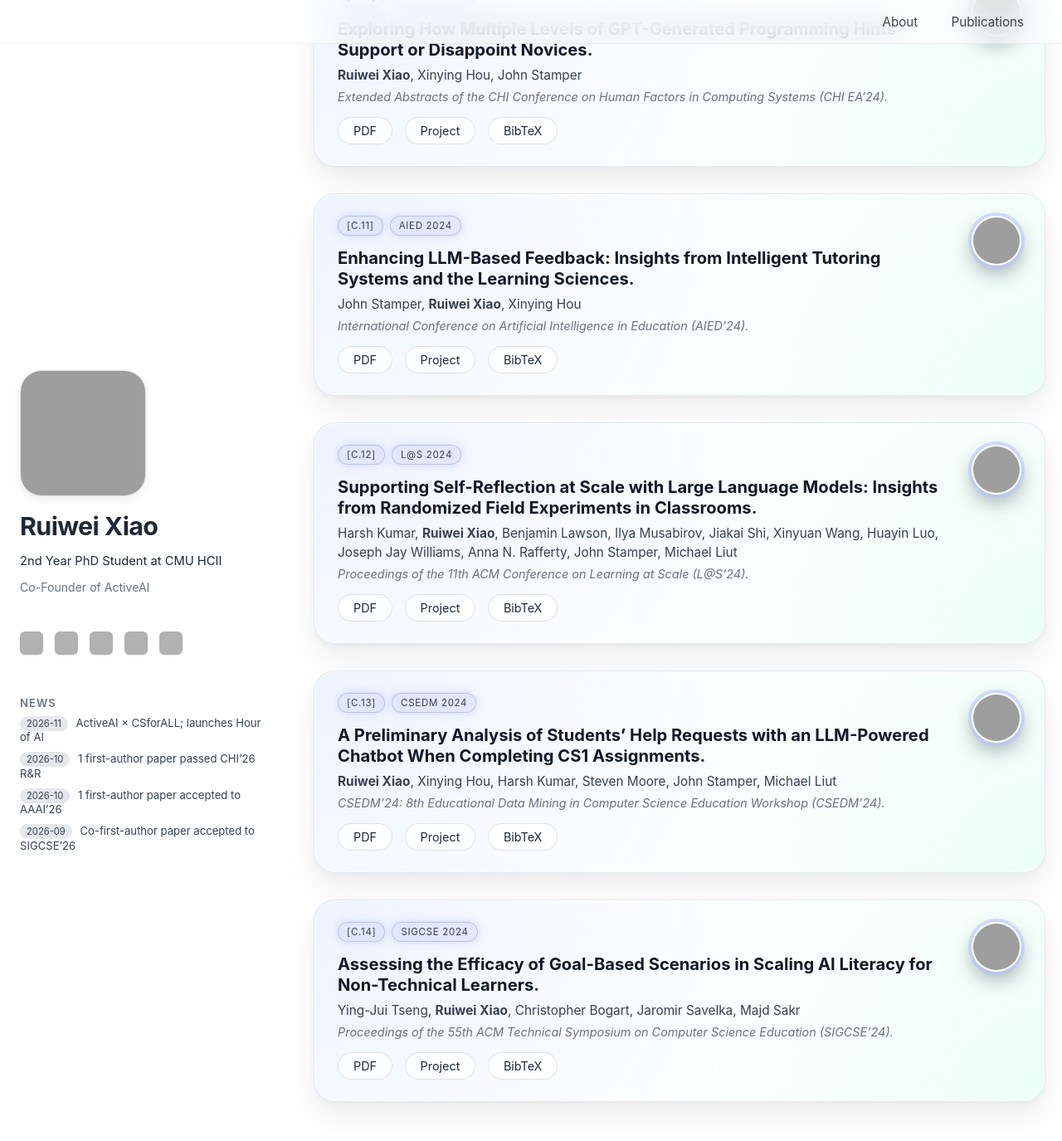
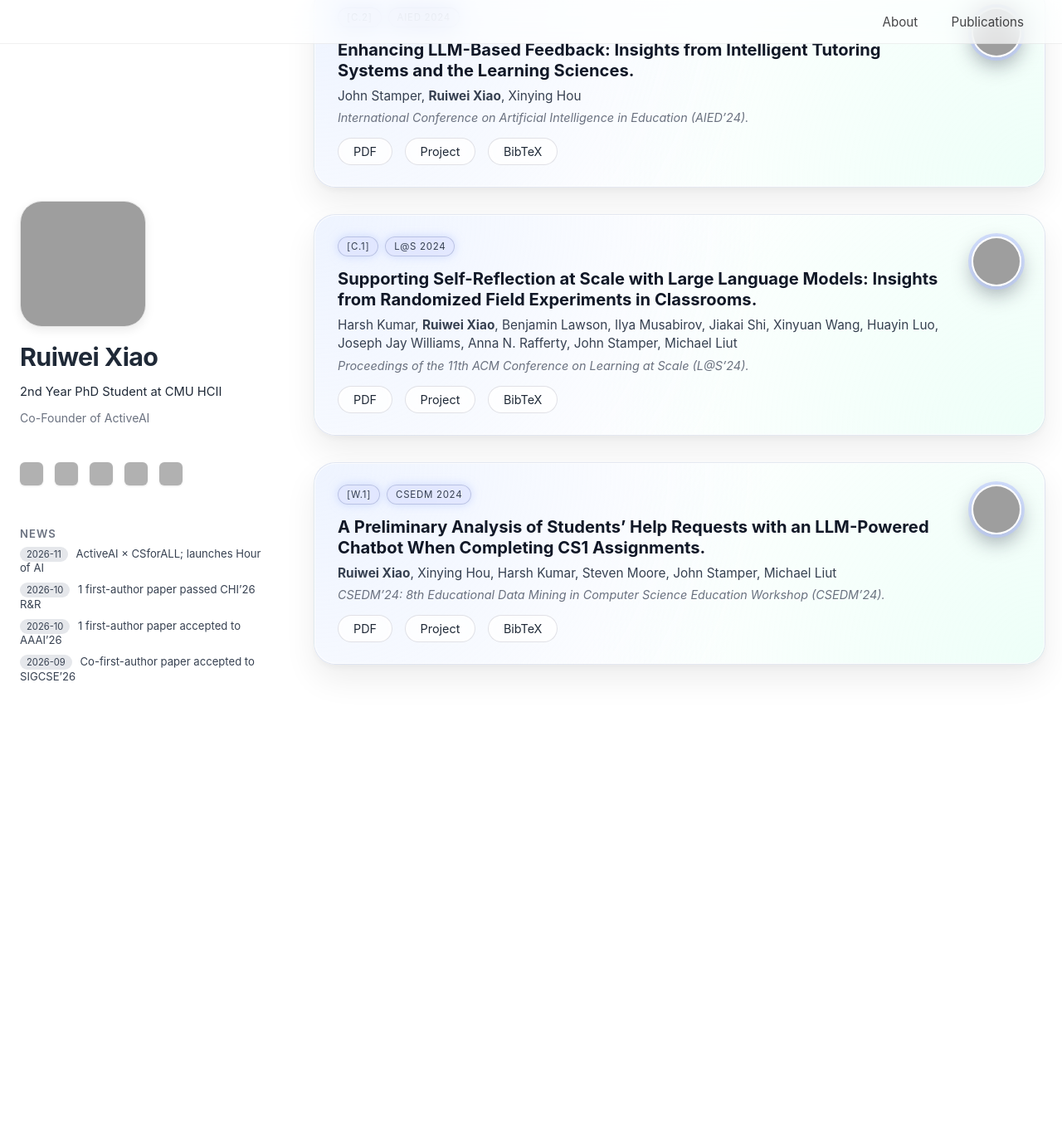
Before and after one commit to ruiwei-xiao/ruiwei-xiao.github.io, a Jekyll site: the page built from publications.md, in a window 1280 px wide and 1400 px high, scrolled down 2802 px. Shown: the top 1375 px of the window at 83% size. Built offline with Jekyll 4.4.1, drawn with Linux system fonts in a browser that asks for light colours; after the commit the page ends 3675 px from its top, so only the background shows below that; some of the changed text lies outside the part shown; grey boxes are pictures that could not be loaded.

Commit message:
Update publications.md

```diff
--- a/publications.md
+++ b/publications.md
@@ -4,13 +4,13 @@ title: Publications – Ruiwei Xiao
 permalink: /publications/
 ---
 
-<h2>Selected Publications</h2>
+<h2>Publications</h2>
 
-<!-- CHI 2026 -->
+<!-- [C.6] CHI 2026 -->
 <div class="pub-card">
   <div class="pub-left">
     <div class="pub-tags">
-      <span>CHI 2026</span><span>AI in Education</span>
+      <span>[C.6]</span><span>CHI 2026</span>
     </div>
     <div class="pub-title">
       Do Teachers Dream of GenAI Widening Educational (In)Equality
@@ -32,11 +32,11 @@ permalink: /publications/
   </div>
 </div>
 
-<!-- CAEAI 2026 -->
+<!-- [P.2] CAEAI 2026 -->
 <div class="pub-card">
   <div class="pub-left">
     <div class="pub-tags">
-      <span>Journal Under Review 2026</span><span>AI in Education</span>
+      <span>[P.2]</span><span>CAEAI 2026</span>
     </div>
     <div class="pub-title">
       Improving Student–AI Interaction Through Pedagogical Prompting: An Example in Computer Science Education.
@@ -58,11 +58,11 @@ permalink: /publications/
   </div>
 </div>
 
-<!-- [C.6] LAK 2026 -->
+<!-- [P.1] LAK 2026 -->
 <div class="pub-card">
   <div class="pub-left">
     <div class="pub-tags">
-      <span>[C.3]</span><span>LAK 2026</span>
+      <span>[P.1]</span><span>LAK 2026</span>
     </div>
     <div class="pub-title">
       How to Assess AI Literacy: Misalignment Between Self-Reported and Objective-Based Measures.
@@ -188,11 +188,11 @@ permalink: /publications/
   </div>
 </div>
 
-<!-- [P.4] LAK 2025 -->
+<!-- [EA.2] LAK 2025 -->
 <div class="pub-card">
   <div class="pub-left">
     <div class="pub-tags">
-      <span>[C.8]</span><span>LAK 2025</span>
+      <span>[EA.2]</span><span>LAK 2025</span>
     </div>
     <div class="pub-title">
       ActiveAI: Enabling K-12 AI Literacy Education &amp; Analytics at Scale.
@@ -214,37 +214,12 @@ permalink: /publications/
   </div>
 </div>
 
-<!-- [P.3] SIGCSE 2025 -->
+
+<!-- [EA.1] CHI EA 2024 -->
 <div class="pub-card">
   <div class="pub-left">
     <div class="pub-tags">
-      <span>[C.9]</span><span>SIGCSE 2025</span>
-    </div>
-    <div class="pub-title">
-      Generating AI Literacy MCQs: A Multi-Agent LLM Approach.
-    </div>
-    <div class="pub-authors">
-      Jiayi Wang, <strong>Ruiwei Xiaoᴹ</strong>, Ying-Jui Tseng
-    </div>
-    <div class="pub-venue">
-      Proceedings of the 56th ACM Technical Symposium on Computer Science Education (SIGCSE’25).
-    </div>
-    <div class="pub-buttons">
-      <a href="#">PDF</a>
-      <a href="#">Project</a>
-      <a href="#">BibTeX</a>
-    </div>
-  </div>
-  <div class="pub-right">
-    <img src="/assets/img/c9_sigcse25.png" alt="AI literacy MCQ paper teaser">
-  </div>
-</div>
-
-<!-- [P.2] CHI EA 2024 -->
-<div class="pub-card">
-  <div class="pub-left">
-    <div class="pub-tags">
-      <span>[C.10]</span><span>CHI EA 2024</span>
+      <span>[EA.1]</span><span>CHI EA 2024</span>
     </div>
     <div class="pub-title">
       Exploring How Multiple Levels of GPT-Generated Programming Hints Support or Disappoint Novices.
@@ -270,7 +245,7 @@ permalink: /publications/
 <div class="pub-card">
   <div class="pub-left">
     <div class="pub-tags">
-      <span>[C.11]</span><span>AIED 2024</span>
+      <span>[C.2]</span><span>AIED 2024</span>
     </div>
     <div class="pub-title">
       Enhancing LLM-Based Feedback: Insights from Intelligent Tutoring Systems and the Learning Sciences.
@@ -296,7 +271,7 @@ permalink: /publications/
 <div class="pub-card">
   <div class="pub-left">
     <div class="pub-tags">
-      <span>[C.12]</span><span>L@S 2024</span>
+      <span>[C.1]</span><span>L@S 2024</span>
     </div>
     <div class="pub-title">
       Supporting Self-Reflection at Scale with Large Language Models: Insights from Randomized Field Experiments in Classrooms.
@@ -322,7 +297,7 @@ permalink: /publications/
 <div class="pub-card">
   <div class="pub-left">
     <div class="pub-tags">
-      <span>[C.13]</span><span>CSEDM 2024</span>
+      <span>[W.1]</span><span>CSEDM 2024</span>
     </div>
     <div class="pub-title">
       A Preliminary Analysis of Students’ Help Requests with an LLM-Powered Chatbot When Completing CS1 Assignments.
@@ -343,29 +318,3 @@ permalink: /publications/
     <img src="/assets/img/c13_csedm24.png" alt="LLM help requests paper teaser">
   </div>
 </div>
-
-<!-- [P.1] SIGCSE 2024 -->
-<div class="pub-card">
-  <div class="pub-left">
-    <div class="pub-tags">
-      <span>[C.14]</span><span>SIGCSE 2024</span>
-    </div>
-    <div class="pub-title">
-      Assessing the Efficacy of Goal-Based Scenarios in Scaling AI Literacy for Non-Technical Learners.
-    </div>
-    <div class="pub-authors">
-      Ying-Jui Tseng, <strong>Ruiwei Xiao</strong>, Christopher Bogart, Jaromir Savelka, Majd Sakr
-    </div>
-    <div class="pub-venue">
-      Proceedings of the 55th ACM Technical Symposium on Computer Science Education (SIGCSE’24).
-    </div>
-    <div class="pub-buttons">
-      <a href="#">PDF</a>
-      <a href="#">Project</a>
-      <a href="#">BibTeX</a>
-    </div>
-  </div>
-  <div class="pub-right">
-    <img src="/assets/img/c14_sigcse24.png" alt="Goal-based scenarios paper teaser">
-  </div>
-</div>
```
Also changed, not shown: other parts of publications.md (+6 -6 lines).
